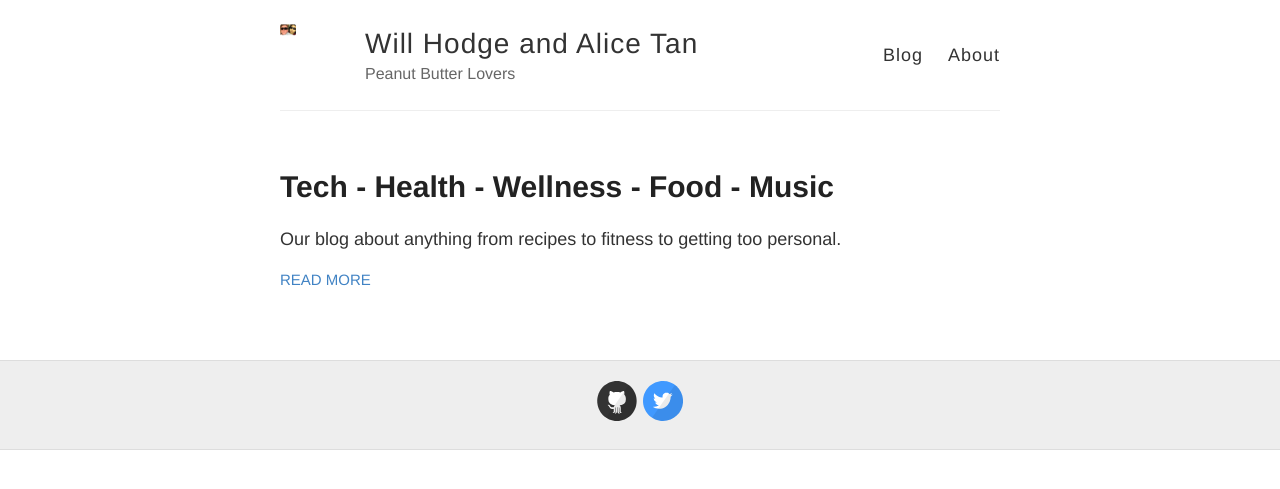
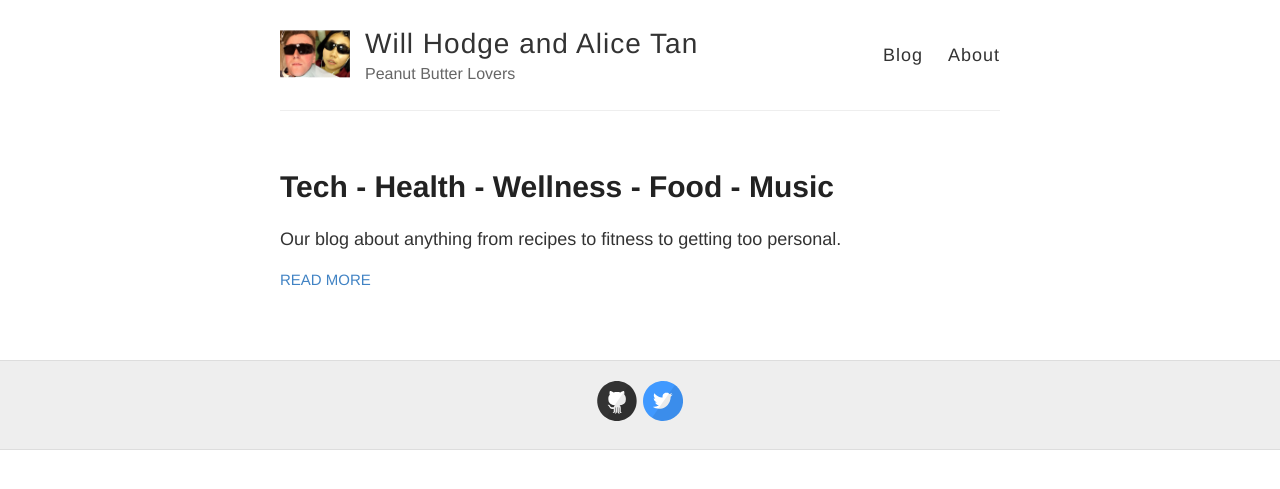
Before and after one commit to WillAndAl/WillandAl.github.io, a Jekyll site: the page built from index.html, in a window 1280 px wide. Shown: the top 489 px of the page. Built offline with Jekyll 4.4.1, drawn with Linux system fonts in a browser that asks for light colours.

Commit message:
Updated icon

```diff
--- a/_config.yml
+++ b/_config.yml
@@ -9,7 +9,7 @@ name: Will Hodge and Alice Tan
 description: Peanut Butter Lovers
 
 # URL of your avatar or profile pic (you could use your GitHub profile pic)
-avatar: https://raw.githubusercontent.com/WillAndAl/WillandAl.github.io/master/images/WillandAl.ico
+avatar: https://raw.githubusercontent.com/WillAndAl/WillandAl.github.io/master/images/WillandAl.png
 
 #
 # Flags below are optional
```
